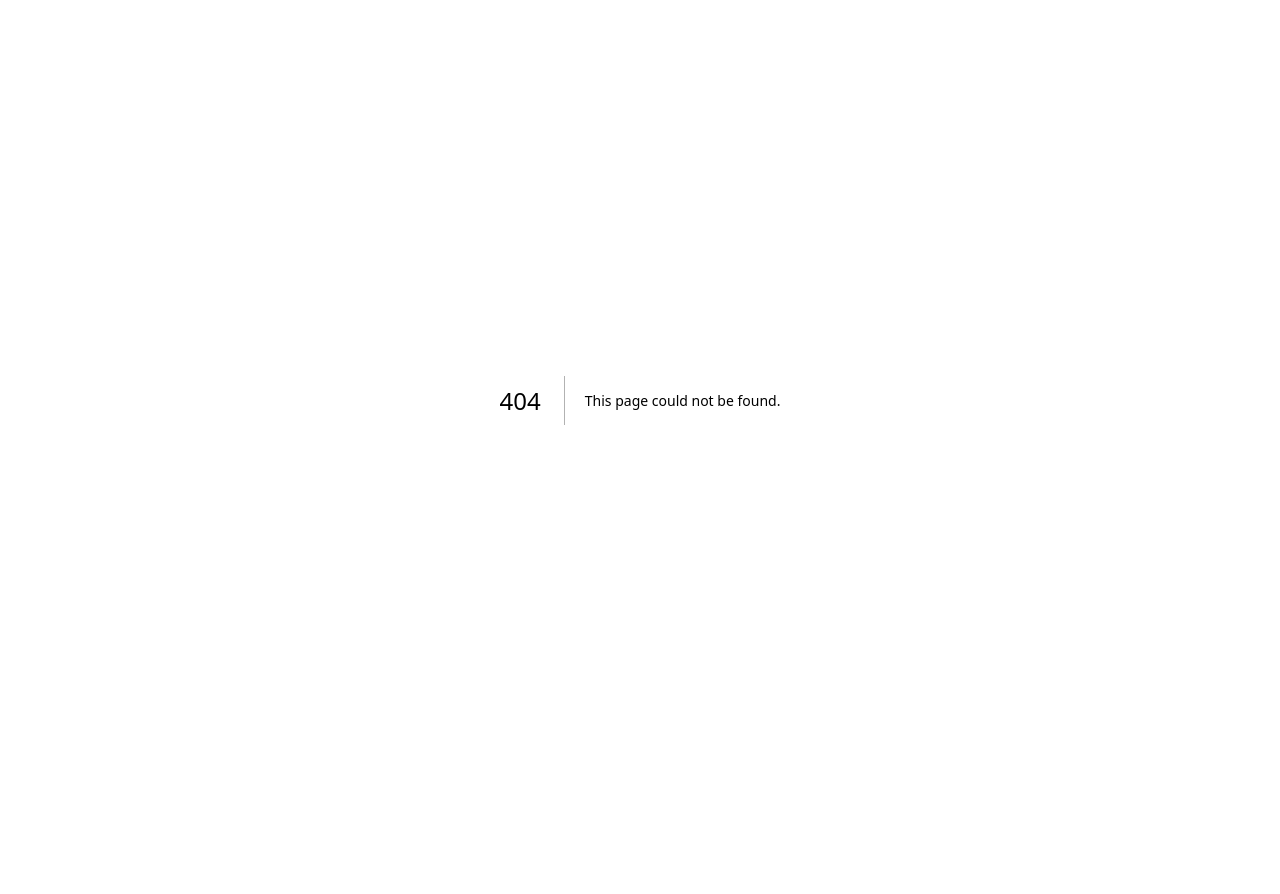
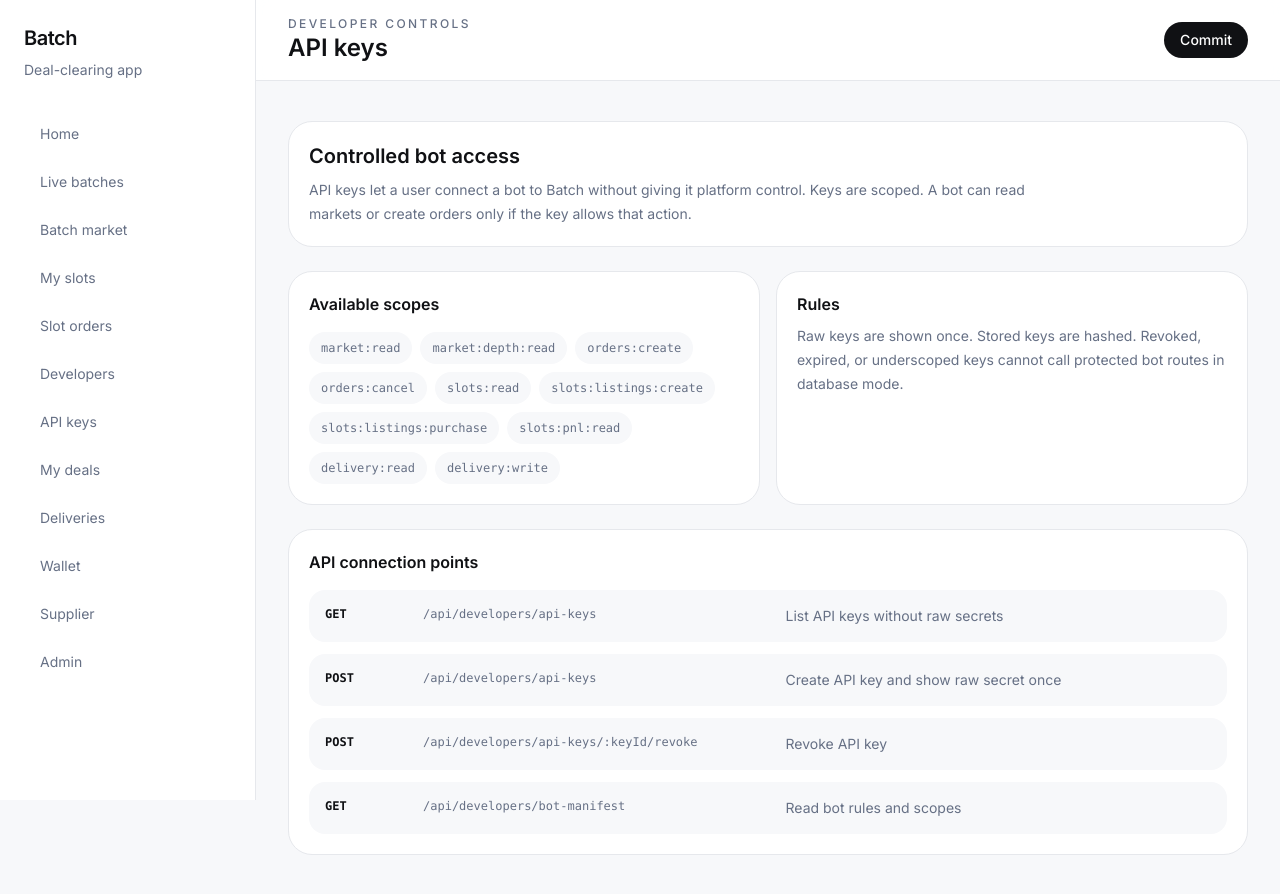
Before and after one commit to imranshiundu/Batch, a Next.js app in the folder apps/web/: page /developers/api-keys in a window 1280 px wide. Before the commit this address had no page. Before the commit the page ends 800 px from the top, so only its background shows below. Built offline with nearby package versions, Linux system fonts and the light colour scheme.

Commit message:
Frontend: add basic developer API keys page

```diff
--- /dev/null
+++ b/apps/web/src/app/developers/api-keys/page.tsx
@@ -0,0 +1,65 @@
+import { AppShell } from "@/components/app-shell";
+import { apiRoutes } from "@/lib/api/client";
+
+const scopes = [
+  "market:read",
+  "market:depth:read",
+  "orders:create",
+  "orders:cancel",
+  "slots:read",
+  "slots:listings:create",
+  "slots:listings:purchase",
+  "slots:pnl:read",
+  "delivery:read",
+  "delivery:write",
+];
+
+const routes = [
+  ["GET", apiRoutes.developerApiKeys, "List API keys without raw secrets"],
+  ["POST", apiRoutes.developerApiKeys, "Create API key and show raw secret once"],
+  ["POST", "/api/developers/api-keys/:keyId/revoke", "Revoke API key"],
+  ["GET", apiRoutes.developerManifest, "Read bot rules and scopes"],
+];
+
+export default function DeveloperApiKeysPage() {
+  return (
+    <AppShell title="API keys" eyebrow="Developer controls">
+      <section className="rounded-3xl border border-line bg-white p-5">
+        <h2 className="text-xl font-semibold text-ink">Controlled bot access</h2>
+        <p className="mt-2 max-w-3xl text-sm leading-6 text-muted">
+          API keys let a user connect a bot to Batch without giving it platform control. Keys are scoped. A bot can read markets or create orders only if the key allows that action.
+        </p>
+      </section>
+
+      <section className="mt-6 grid gap-4 md:grid-cols-2">
+        <div className="rounded-3xl border border-line bg-white p-5">
+          <h3 className="font-semibold text-ink">Available scopes</h3>
+          <div className="mt-4 flex flex-wrap gap-2">
+            {scopes.map((scope) => (
+              <span key={scope} className="rounded-full bg-surface px-3 py-2 font-mono text-xs text-muted">{scope}</span>
+            ))}
+          </div>
+        </div>
+        <div className="rounded-3xl border border-line bg-white p-5">
+          <h3 className="font-semibold text-ink">Rules</h3>
+          <p className="mt-2 text-sm leading-6 text-muted">
+            Raw keys are shown once. Stored keys are hashed. Revoked, expired, or underscoped keys cannot call protected bot routes in database mode.
+          </p>
+        </div>
+      </section>
+
+      <section className="mt-6 rounded-3xl border border-line bg-white p-5">
+        <h3 className="font-semibold text-ink">API connection points</h3>
+        <div className="mt-4 grid gap-3">
+          {routes.map(([method, path, purpose]) => (
+            <div key={`${method}-${path}`} className="grid gap-2 rounded-2xl bg-surface p-4 md:grid-cols-[90px_1fr_1.2fr]">
+              <span className="font-mono text-xs font-semibold text-ink">{method}</span>
+              <span className="font-mono text-xs text-muted">{path}</span>
+              <span className="text-sm text-muted">{purpose}</span>
+            </div>
+          ))}
+        </div>
+      </section>
+    </AppShell>
+  );
+}
```
